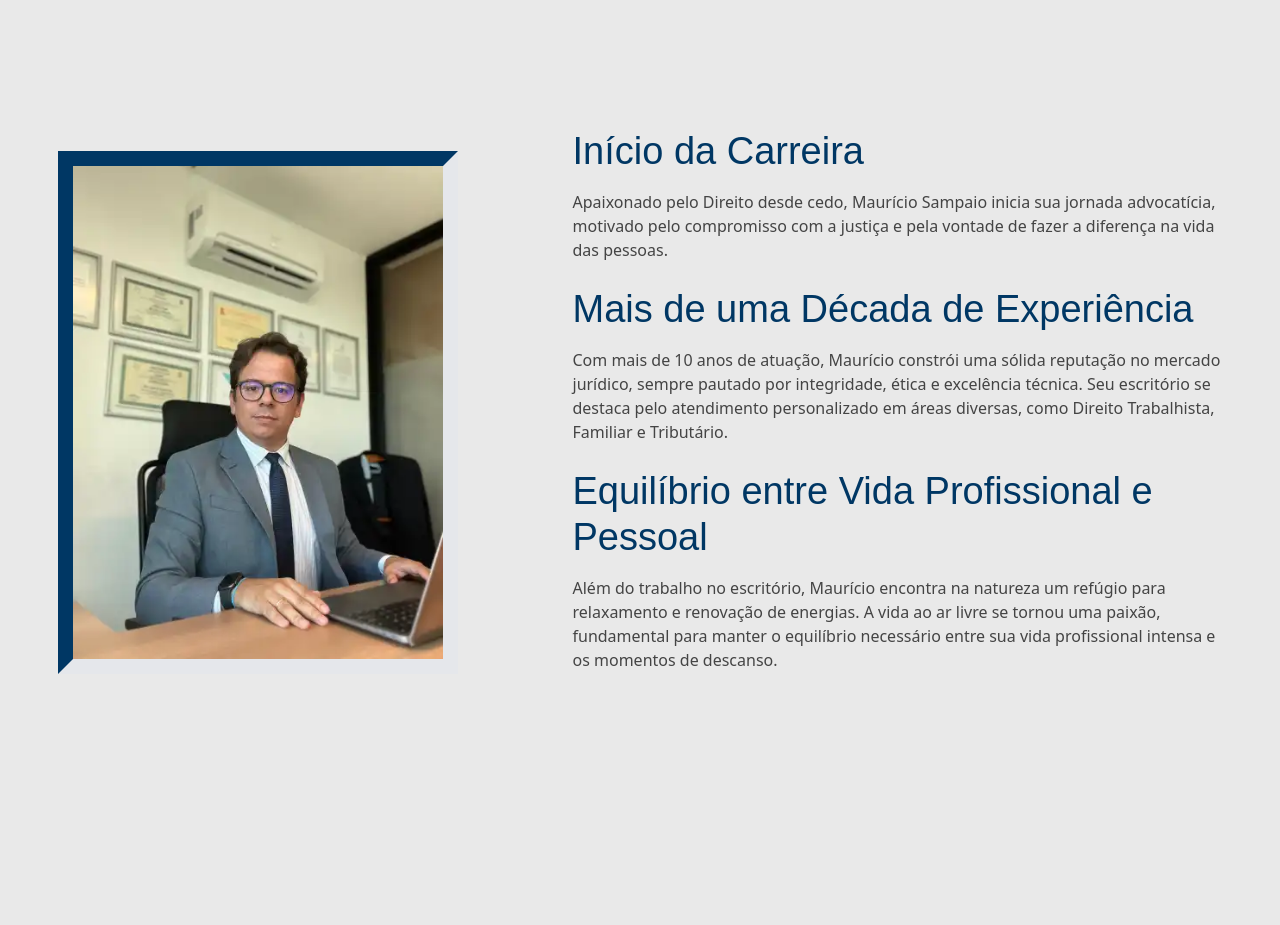
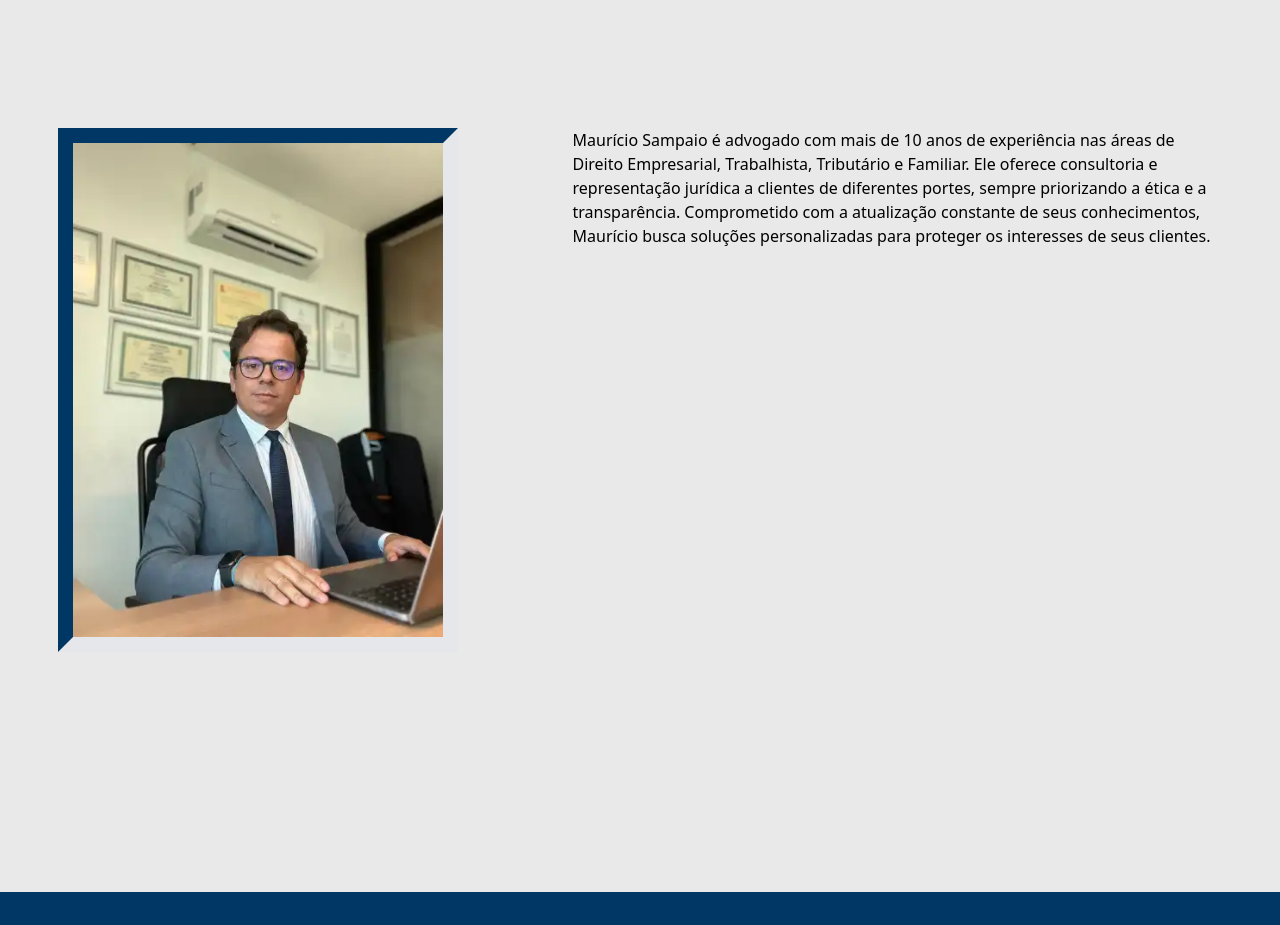
Before and after one commit to DevGustavoGantois/Mauricio_ADV_LP, a Next.js app: page / in a window 1280 px wide. Shown: the part 3180-4105 px from the top of the page. Built offline with nearby package versions, Linux system fonts and the light colour scheme.

Commit message:
Update AboutMe.tsx

```diff
--- a/components/AboutMe.tsx
+++ b/components/AboutMe.tsx
@@ -25,18 +25,9 @@ export function AboutMe() {
             </div>
                 <div className="mt-20 lg:mt-0">
                 <div className="flex flex-col max-w-[650px]">
-                    <div className="flex flex-col gap-4">
-                        <h2 className="h3 font-secondary text-blue_primary">Início da Carreira</h2>
-                        <p className="mb-6 text-gray_primary">Apaixonado pelo Direito desde cedo, Maurício Sampaio inicia sua jornada advocatícia, motivado pelo compromisso com a justiça e pela vontade de fazer a diferença na vida das pessoas.</p>
-                    </div>
-                    <div className="flex flex-col gap-4">
-                        <h2 className="h3 font-secondary text-blue_primary">Mais de uma Década de Experiência</h2>
-                        <p className="mb-6 text-gray_primary">Com mais de 10 anos de atuação, Maurício constrói uma sólida reputação no mercado jurídico, sempre pautado por integridade, ética e excelência técnica. Seu escritório se destaca pelo atendimento personalizado em áreas diversas, como Direito Trabalhista, Familiar e Tributário.</p>
-                    </div>
-                    <div className="flex flex-col gap-4">
-                        <h2 className="h3 font-secondary text-blue_primary">Equilíbrio entre Vida Profissional e Pessoal</h2>
-                        <p className="mb-6 text-gray_primary">Além do trabalho no escritório, Maurício encontra na natureza um refúgio para relaxamento e renovação de energias. A vida ao ar livre se tornou uma paixão, fundamental para manter o equilíbrio necessário entre sua vida profissional intensa e os momentos de descanso.</p>
-                    </div>
+                   <p className="">
+                       Maurício Sampaio é advogado com mais de 10 anos de experiência nas áreas de Direito Empresarial, Trabalhista, Tributário e Familiar. Ele oferece consultoria e representação jurídica a clientes de diferentes portes, sempre priorizando a ética e a transparência. Comprometido com a atualização constante de seus conhecimentos, Maurício busca soluções personalizadas para proteger os interesses de seus clientes.
+                   </p>
                 </div>
             </div>
         </div>
```
